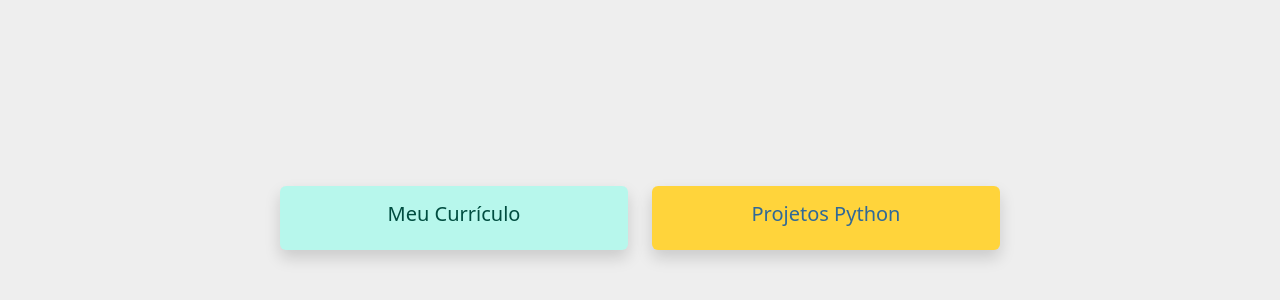
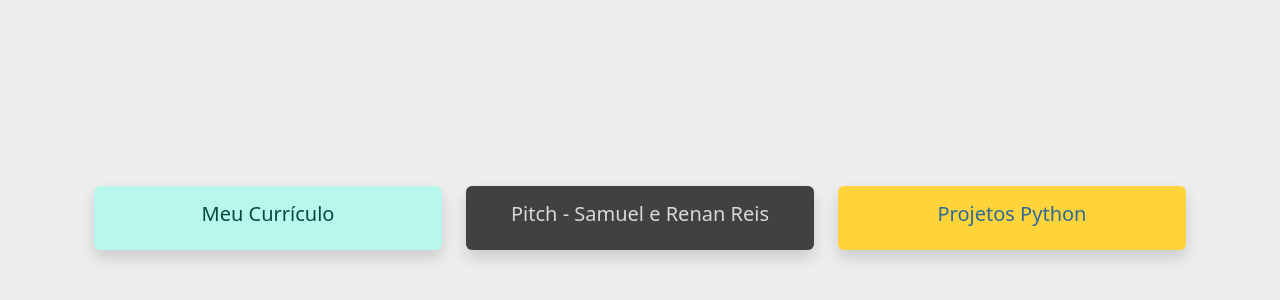
Before and after one commit to siernaner/siernaner.github.io, a plain HTML site: page pages/index.html in a window 1280 px wide. Shown: the part 170-470 px from the top of the page. Drawn offline with nearby package versions, Linux system fonts and the light colour scheme.

Commit message:
addpitch

```diff
--- a/pages/index.html
+++ b/pages/index.html
@@ -40,6 +40,10 @@
             background-color: #FFD43B !important; /* cor aplicada corretamente */
             color: #306998;
         }
+        .card-pitch {
+            background-color: #414141 !important; /* cor aplicada corretamente */
+            color: #d8d8d8;
+        }
         /* Remove fundo branco do card-body para mostrar a cor do card */
         .card .card-body {
             background-color: transparent !important;
@@ -54,6 +58,14 @@
             <div class="card card-curriculo text-center shadow" onclick="window.location.href='https://siernaner.github.io'">
                 <div class="card-body">
                     <h5 class="card-title">Meu Currículo</h5>
+                </div>
+            </div>
+        </div>
+        <!-- Card Pitch-->
+         <div class="col-12 col-md-4 mb-4 fade-in-down" style="animation-delay: 0.1s;">
+            <div class="card card-pitch text-center shadow" onclick="window.location.href='https://docs.google.com/presentation/d/1y4t9QLdwgzkfJ8_jmCyBfEUNwxYD-uv_'">
+                <div class="card-body">
+                    <h5 class="card-title">Pitch - Samuel e Renan Reis</h5>
                 </div>
             </div>
         </div>
```
